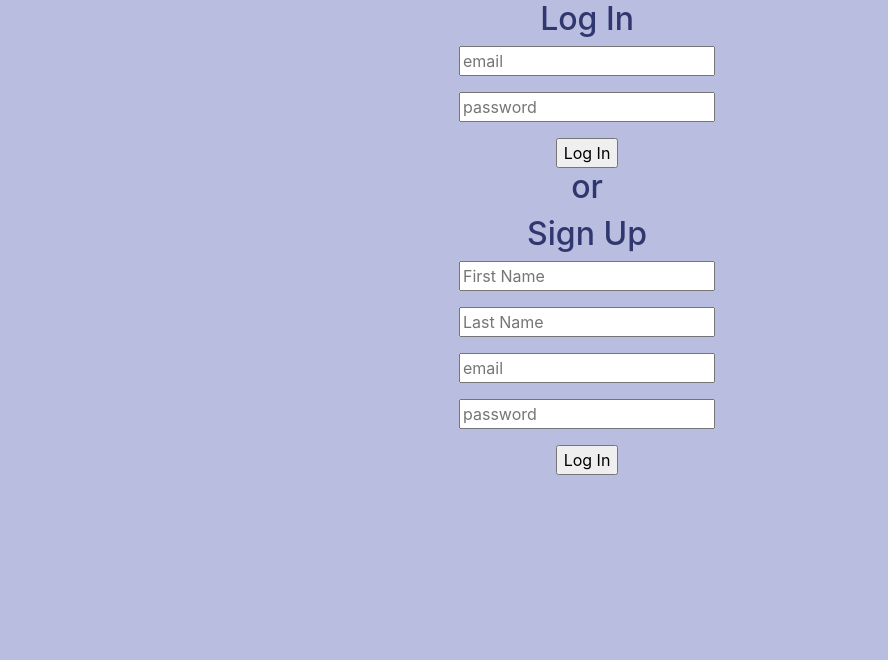
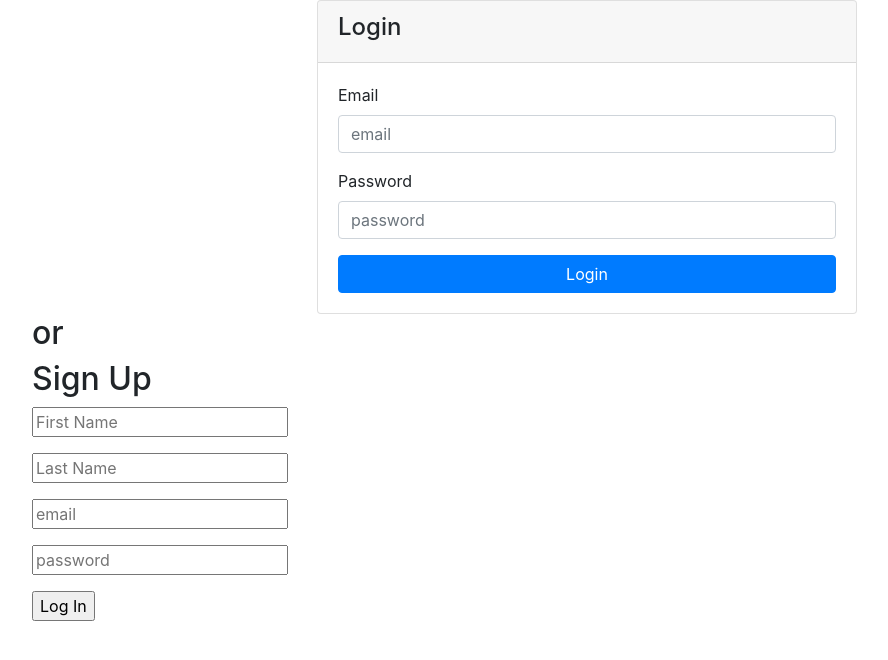
Before and after one commit to grangerl330/Tennis-Journal, a React (Create React App) app in the folder client/: page /tutorial in a window 1280 px wide. Shown: the top 660 px of the page, without its empty margins (53-941 px from the left). Built offline with nearby package versions, Linux system fonts and the light colour scheme; no server answers.

Commit message:
updated login component with bootstrap design

```diff
--- a/client/src/components/Login.js
+++ b/client/src/components/Login.js
@@ -22,13 +22,27 @@ const Login = (props) => {
   }
 
   return (
-    <div className="Login-Form">
-      <h2>Log In</h2>
-      <form onSubmit={handleOnSubmit}>
-        <p><input type="text" name="email" onChange={handleOnChange} value={props.loginFormData.email} placeholder="email" /></p>
-        <p><input type="password" name="password" onChange={handleOnChange} value={props.loginFormData.password} placeholder="password" /></p>
-        <input type="submit" value="Log In" />
-      </form>
+    <div className="row" id="login">
+      <div className="col-md-6 mx-auto">
+        <div className="card">
+          <div className="card-header">
+            <h4>Login</h4>
+          </div>
+          <div className="card-body">
+            <form onSubmit={handleOnSubmit}>
+              <div className="form-group">
+                <label htmlFor="email">Email</label>
+                <input className="form-control" type="text" name="email" onChange={handleOnChange} value={props.loginFormData.email} placeholder="email" />
+              </div>
+              <div className="form-group">
+                <label htmlFor="password">Password</label>
+                <input className="form-control" type="password" name="password" onChange={handleOnChange} value={props.loginFormData.password} placeholder="password" />
+              </div>
+              <input className="btn btn-primary btn-block" type="submit" value="Login" />
+            </form>
+          </div>
+        </div>
+      </div>
     </div>
   )
 }
--- a/client/src/containers/LoginPage.js
+++ b/client/src/containers/LoginPage.js
@@ -9,13 +9,16 @@ import { connect } from 'react-redux'
 
 const LoginPage = (props) => {
   return (
-    <div className="login-Page">
-      <Login loginFormData={props.loginFormData} updateLoginForm={props.updateLoginForm} login={props.login} welcome={props.welcome}/>
-      <h2>or</h2>
-      <Signup signupFormData={props.signupFormData} updateSignupForm={props.updateSignupForm} signup={props.signup} welcome={props.welcome}/>
+    <div className="section" id="loginpage">
+      <div className="container">
+        <Login loginFormData={props.loginFormData} updateLoginForm={props.updateLoginForm} login={props.login} welcome={props.welcome}/>
+        <h2>or</h2>
+        <Signup signupFormData={props.signupFormData} updateSignupForm={props.updateSignupForm} signup={props.signup} welcome={props.welcome}/>
+      </div>
     </div>
   )
 }
+
 
 const mapStateToProps = state => {
   return {
```
Also changed, not shown: 1 other file (tests, documents, lock files or other folders).
